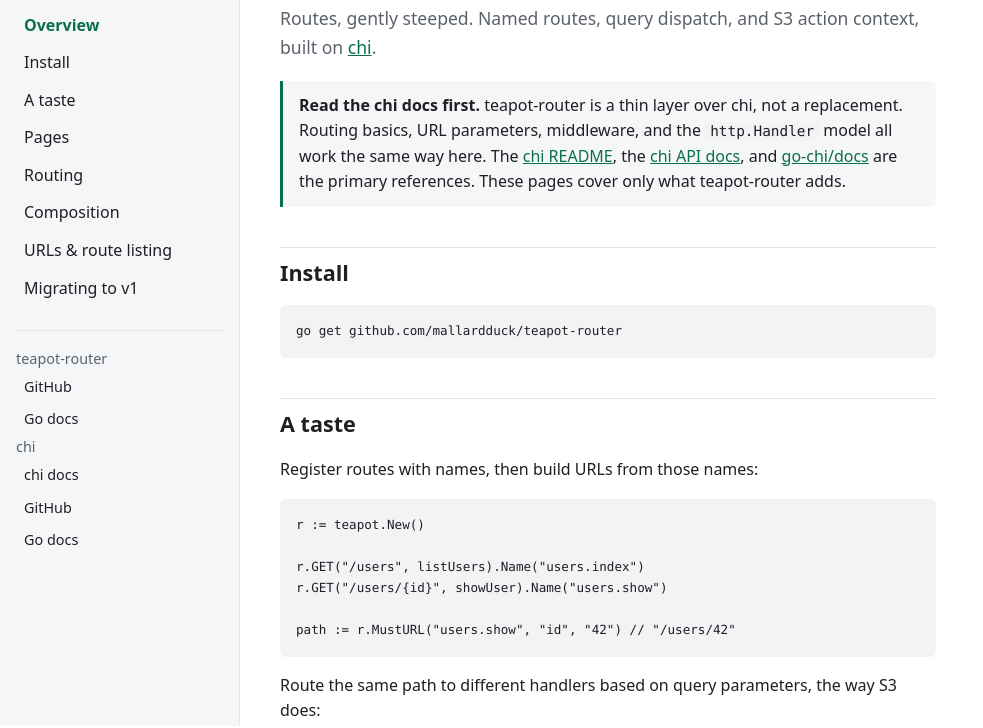
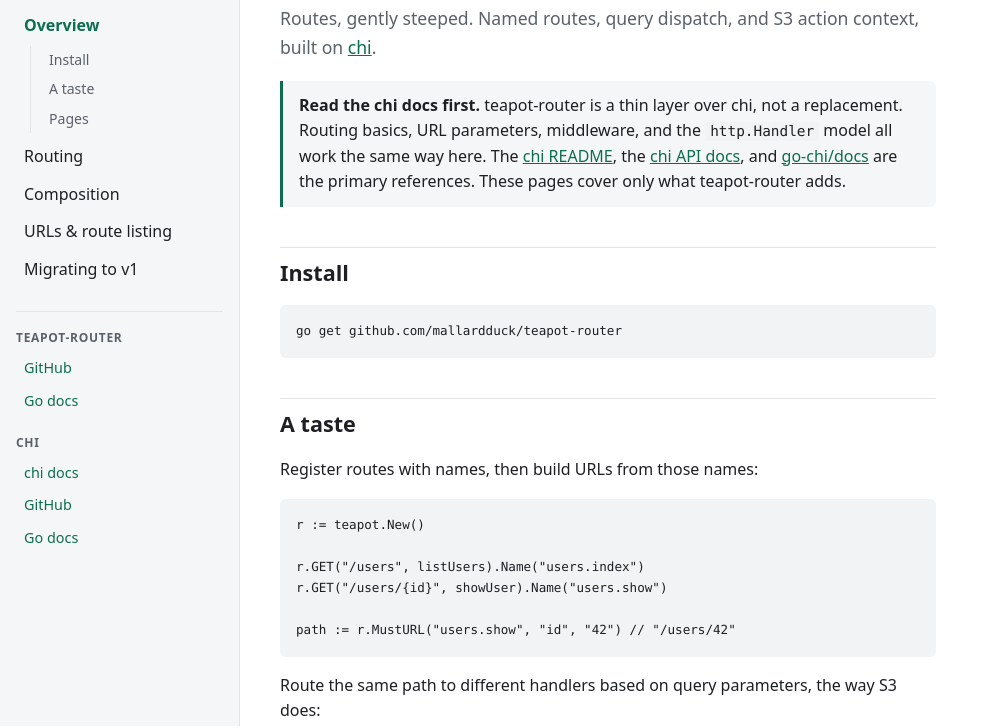
Before and after one commit to mallardduck/teapot-router, a plain HTML site: page index.html in a window 1280 px wide. Shown: the part 74-802 px from the top of the page, without its empty margins (0-983 px from the left). Drawn offline with Linux system fonts and the light colour scheme.

Commit message:
docs: style nav sub-items and link groups

```diff
--- a/assets/site.css
+++ b/assets/site.css
@@ -76,6 +76,30 @@ nav.side a {
 }
 nav.side a:hover { background: var(--border); }
 nav.side a[aria-current="page"] { color: var(--accent); font-weight: 600; }
+
+nav.side ul.toc {
+  margin: 0.2rem 0 0.4rem 0.9rem;
+  padding-left: 0.6rem;
+  border-left: 1px solid var(--border);
+}
+nav.side ul.toc a {
+  font-size: 0.88rem;
+  font-weight: 400;
+  color: var(--muted);
+  padding: 0.15rem 0.5rem;
+}
+nav.side ul.toc a:hover { color: var(--fg); }
+
+nav.side .ext-group + .ext-group { margin-top: 1rem; }
+nav.side .ext-label {
+  font-size: 0.75rem;
+  text-transform: uppercase;
+  letter-spacing: 0.06em;
+  font-weight: 600;
+  margin-bottom: 0.25rem;
+}
+nav.side .ext a { text-decoration: none; color: var(--accent); }
+nav.side .ext a:hover { text-decoration: underline; }
 
 nav.side .ext {
   margin-top: 1.5rem;
@@ -156,7 +180,8 @@ th { font-weight: 600; }
     border-bottom: 1px solid var(--border);
     padding: 1rem;
   }
-  nav.side ul { display: flex; flex-wrap: wrap; gap: 0.25rem; }
+  nav.side > ul { display: flex; flex-wrap: wrap; gap: 0.25rem; }
+  nav.side ul.toc { display: block; }
   nav.side .ext { display: none; }
   main { padding: 1.5rem 1.1rem 3rem; }
   h1 { font-size: 1.6rem; }
```
